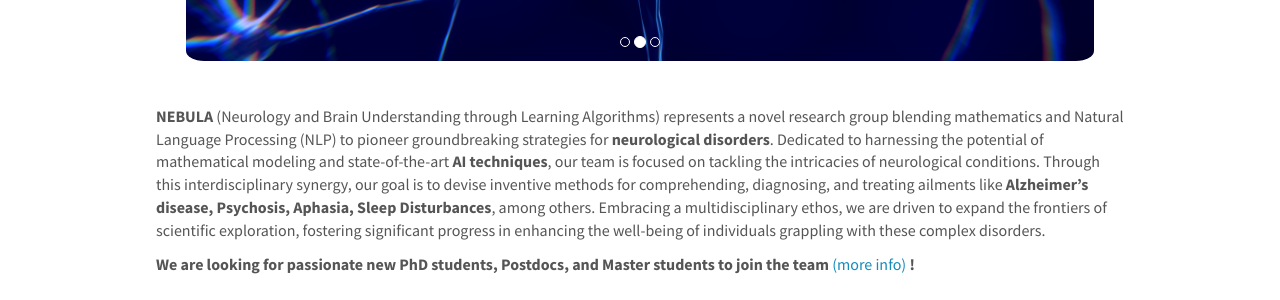
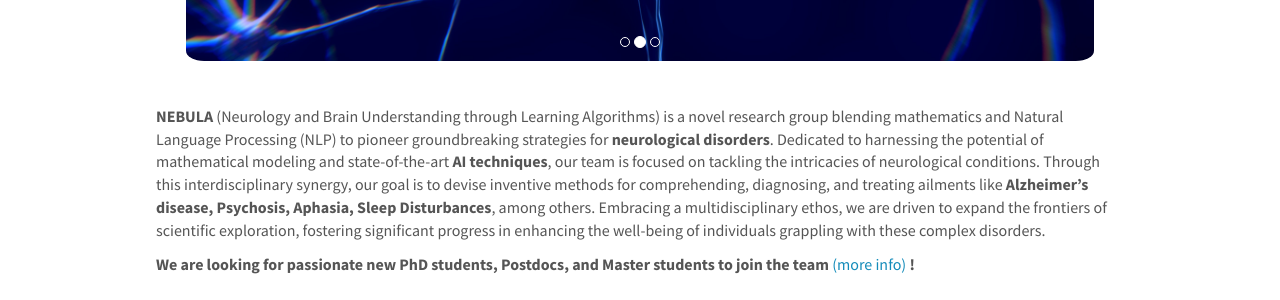
Before and after one commit to gi-innovatec/gi-innovatec.github.io, a Jekyll site: the page built from _pages/home.md, in a window 1280 px wide and 1181 px high. Shown: the part 557-857 px from the top of the window. Built offline with Jekyll 4.4.1, drawn with Linux system fonts in a browser that asks for light colours; nearby versions of some CDN libraries.

Commit message:
represents + banner

```diff
--- a/_pages/home.md
+++ b/_pages/home.md
@@ -53,7 +53,7 @@
   </a>
 </div>
 
-**NEBULA** (Neurology and Brain Understanding through Learning Algorithms) represents a novel research group blending mathematics and Natural Language Processing (NLP) to pioneer groundbreaking strategies for **neurological disorders**. Dedicated to harnessing the potential of mathematical modeling and state-of-the-art **AI techniques**, our team is focused on tackling the intricacies of neurological conditions. Through this interdisciplinary synergy, our goal is to devise inventive methods for comprehending, diagnosing, and treating ailments like **Alzheimer's disease, Psychosis, Aphasia, Sleep Disturbances**, among others. Embracing a multidisciplinary ethos, we are driven to expand the frontiers of scientific exploration, fostering significant progress in enhancing the well-being of individuals grappling with these complex disorders.
+**NEBULA** (Neurology and Brain Understanding through Learning Algorithms) is a novel research group blending mathematics and Natural Language Processing (NLP) to pioneer groundbreaking strategies for **neurological disorders**. Dedicated to harnessing the potential of mathematical modeling and state-of-the-art **AI techniques**, our team is focused on tackling the intricacies of neurological conditions. Through this interdisciplinary synergy, our goal is to devise inventive methods for comprehending, diagnosing, and treating ailments like **Alzheimer's disease, Psychosis, Aphasia, Sleep Disturbances**, among others. Embracing a multidisciplinary ethos, we are driven to expand the frontiers of scientific exploration, fostering significant progress in enhancing the well-being of individuals grappling with these complex disorders.
 
  **We are  looking for passionate new PhD students, Postdocs, and Master students to join the team** [(more info)]({{ site.url }}{{ site.baseurl }}/vacancies) **!**
 
```
Also changed, not shown: images/logopic/Logo_Nebula1_banner.jpeg (added).
